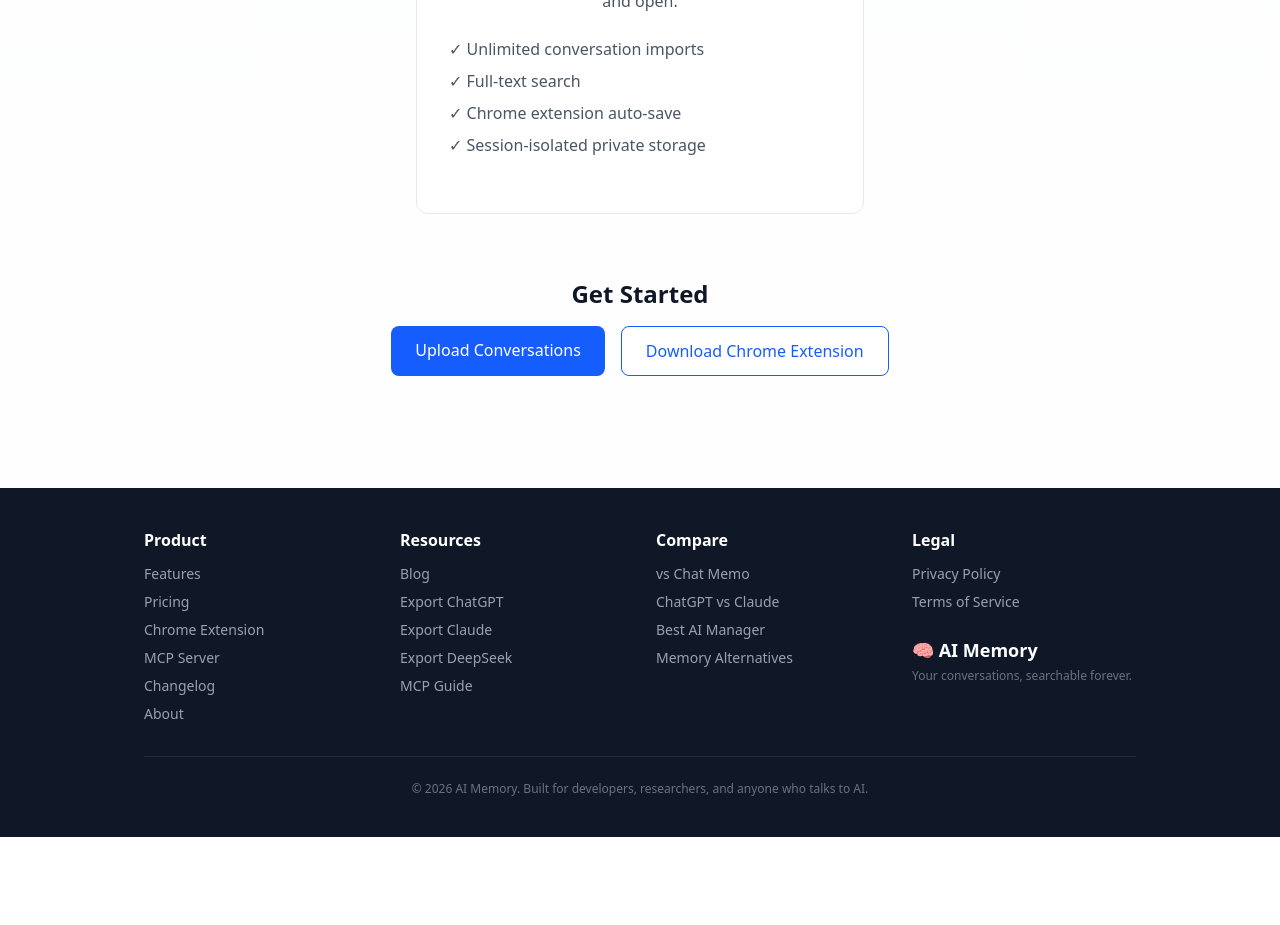
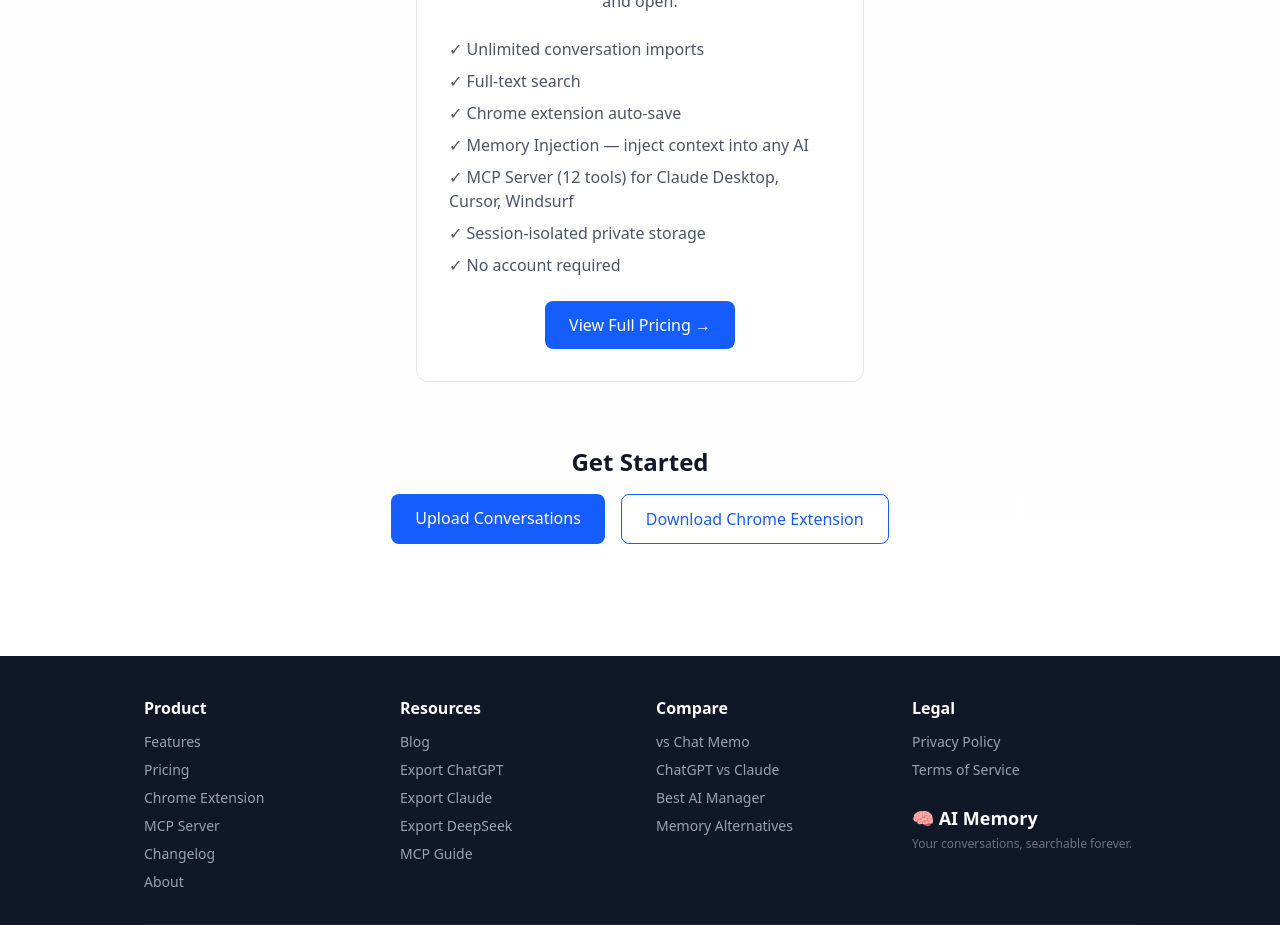
Before and after one commit to jingchang0623-crypto/aimemory, a Next.js app: page /features in a window 1280 px wide. Shown: the part 2460-3385 px from the top of the page. Before the commit the page ends 3297 px from the top, so only its background shows below. Built offline with nearby package versions, Linux system fonts and the light colour scheme.

Commit message:
fix: MCP tool count consistency - update blog references from 9 to 12 tools, v1.1/v1.3 to v1.4.0; add Memory Injection and MCP Server to Features inline pricing (Round 83)

```diff
--- a/src/app/blog/mcp-ai-memory-developer-guide/MCPAIMemoryDeveloperGuideContent.tsx
+++ b/src/app/blog/mcp-ai-memory-developer-guide/MCPAIMemoryDeveloperGuideContent.tsx
@@ -99,7 +99,7 @@ export default function MCPAIMemoryDeveloperGuideContent() {
               <h2 className="text-blue-300 mt-0 text-lg">⚡ TL;DR — MCP AI Memory Integration</h2>
               <ul className="text-blue-200 space-y-1">
                 <li><strong>What it is:</strong> An open protocol (JSON-RPC 2.0 over HTTP) that lets any AI client access shared tools</li>
-                <li><strong>Endpoint:</strong> <code className="text-blue-300">https://aimemory.pro/api/mcp</code> — server name: aimemory-mcp v1.1.0</li>
+                <li><strong>Endpoint:</strong> <code className="text-blue-300">https://aimemory.pro/api/mcp</code> — server name: aimemory-mcp v1.4.0</li>
                 <li><strong>Protocol:</strong> MCP version <code className="text-blue-300">2024-11-05</code>, streamable-http transport</li>
                 <li><strong>6 Tools:</strong> search_memory, add_memory, get_context, list_memories, get_conversation, delete_memory</li>
                 <li><strong>Clients:</strong> Claude Desktop, Cursor, ChatGPT, Windsurf, Cline, Continue.dev</li>
@@ -131,7 +131,7 @@ export default function MCPAIMemoryDeveloperGuideContent() {
               Each session is isolated via a unique <strong>session ID</strong> returned in response headers, ensuring that
               one user&apos;s memory operations never bleed into another&apos;s. The AI Memory MCP server implements protocol
               version <code className="text-blue-400">2024-11-05</code> and identifies itself as{' '}
-              <code className="text-blue-400">aimemory-mcp v1.1.0</code>.
+              <code className="text-blue-400">aimemory-mcp v1.4.0</code>.
             </p>
 
             {/* Section 2: Why MCP matters for memory */}
--- a/src/app/blog/mcp-memory-server/page.tsx
+++ b/src/app/blog/mcp-memory-server/page.tsx
@@ -292,7 +292,7 @@ export default function MCPMemoryServer() {
             <li><strong>Endpoint:</strong> <code className="bg-gray-800 px-1 rounded">https://aimemory.pro/api/mcp</code></li>
             <li><strong>Database:</strong> SQLite with FTS5 full-text search and WAL mode</li>
             <li><strong>Authentication:</strong> Session cookie (aim_session) — no API keys needed</li>
-            <li><strong>Version:</strong> MCP Protocol 2024-11-05, Server v1.1.0</li>
+            <li><strong>Version:</strong> MCP Protocol 2024-11-05, Server v1.4.0 (12 tools)</li>
             <li><strong>Tools:</strong> 6 (search_memory, get_context, list_memories, get_conversation, add_memory, delete_memory)</li>
           </ul>
         </div>
--- a/src/app/blog/mcp-server-for-claude/page.tsx
+++ b/src/app/blog/mcp-server-for-claude/page.tsx
@@ -7,7 +7,7 @@ const slug = 'mcp-server-for-claude';
 export const metadata: Metadata = {
   title: 'MCP Server for Claude Desktop: Complete Setup Guide (2026)',
   description:
-    'Set up an MCP server for Claude Desktop in minutes. Step-by-step guide to installing aimemory-mcp-server, configuring claude_desktop_config.json, and using 9 powerful memory tools.',
+    'Set up an MCP server for Claude Desktop in minutes. Step-by-step guide to installing aimemory-mcp-server, configuring claude_desktop_config.json, and using 12 powerful memory tools.',
   keywords: [
     'mcp server for claude desktop',
     'mcp server for claude',
--- a/src/app/features/page.tsx
+++ b/src/app/features/page.tsx
@@ -160,8 +160,17 @@ export default function FeaturesPage() {
               <li>✓ Unlimited conversation imports</li>
               <li>✓ Full-text search</li>
               <li>✓ Chrome extension auto-save</li>
+              <li>✓ Memory Injection — inject context into any AI</li>
+              <li>✓ MCP Server (12 tools) for Claude Desktop, Cursor, Windsurf</li>
               <li>✓ Session-isolated private storage</li>
+              <li>✓ No account required</li>
             </ul>
+            <Link
+              href="/pricing"
+              className="inline-block px-6 py-3 bg-blue-600 text-white rounded-lg hover:bg-blue-700 transition-colors font-medium"
+            >
+              View Full Pricing →
+            </Link>
           </div>
         </section>
 
```
